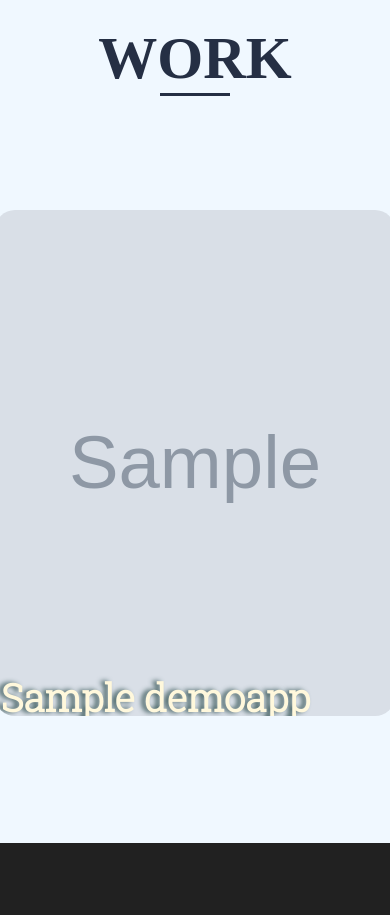
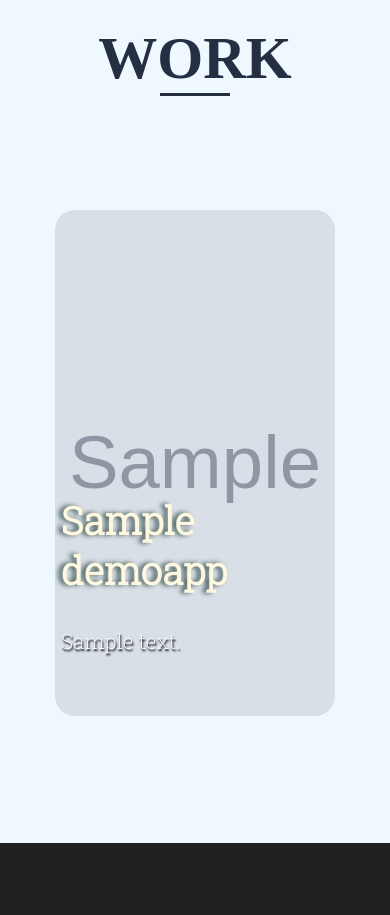
Before and after one commit to abdullahozer11/MasterWebsite, a Django app: page / in a window 390 px wide. Shown: the part 845-1760 px from the top of the page. Run offline with Django 4.2, Linux system fonts and the light colour scheme; tables that the repository leaves empty hold one stand-in row (values such as "Sample post"); grey boxes marked "Sample" are stand-in pictures; some libraries are stand-ins or nearby versions.

Commit message:
showcase: add media queries
Different media queries are needed for different viewport sizes.

Signed-off-by: Abdullah Ozer <abdullahozer11@hotmail.com>

```diff
--- a/static/portfolio2/assets/css/showcase.css
+++ b/static/portfolio2/assets/css/showcase.css
@@ -1,9 +1,4 @@
 @import url('https://fonts.googleapis.com/css2?family=Roboto+Slab:wght@300&display=swap');
-
-:root {
-    --card-width: 500px;
-    --card-margin: 50px;
-}
 
 .showcase {
     height: 100vh;
@@ -41,7 +36,7 @@
 
 .card-body {
     position: absolute;
-    top: 51vh;
+    top: 80%;
     margin: 0 6px;
     transition: all 0.5s ease;
     transform: none;
@@ -78,7 +73,35 @@
 .card-image:hover {
     opacity: 1;
 }
+@media screen and (min-width: 1000px) {
+    .card:hover > .card-body {
+        transform: translateY(-10vh);
+    }
+}
 
-.card:hover > .card-body {
-    transform: translateY(-10vh);
+:root {
+    --card-width: 500px;
+    --card-margin: 50px;
 }
+
+@media screen and (max-width: 1000px) {
+    .card-body {
+        top: 70%;
+    }
+}
+
+@media screen and (max-width: 800px) {
+    .card-body {
+        top: 60%;
+    }
+}
+
+@media screen and (max-width: 600px) {
+    :root {
+        --card-width: 300px;
+        --card-margin: 10px;
+    }
+    .card-body {
+        top: 50%;
+    }
+}
--- a/static/portfolio2/assets/js/app.js
+++ b/static/portfolio2/assets/js/app.js
@@ -1,7 +1,6 @@
 gsap.registerPlugin(ScrollTrigger);
 
-const card_width = 500;
-const card_count = 5;
+const card_width = document.querySelector(".card").offsetWidth;
 
 site_container = document.querySelector(".site-container");
 
@@ -177,6 +176,6 @@ ScrollTrigger.create({
     end: '+=5000',
     scrub: true,
     snap: {
-        snapTo: 1 / 9,
+        snapTo: 1 / 8,
     }
 });
--- a/templates/portfolio2/index.html
+++ b/templates/portfolio2/index.html
@@ -102,6 +102,9 @@
 <script src="https://cdnjs.cloudflare.com/ajax/libs/gsap/3.11.4/ScrollTrigger.min.js"></script>
 <script src="https://ajax.googleapis.com/ajax/libs/jquery/3.6.1/jquery.min.js"></script>
 <script src="https://cdn.jsdelivr.net/npm/vue@2.7.14/dist/vue.js"></script>
+<script>
+    const card_count = {{ apps|length }};
+</script>
 <script src="{% static 'portfolio2/assets/js/app.js' %}"></script>
 <script src="{% static 'portfolio2/assets/js/contact.js' %}"></script>
 <script src="{% static 'portfolio2/assets/js/index.js' %}"></script>
```
